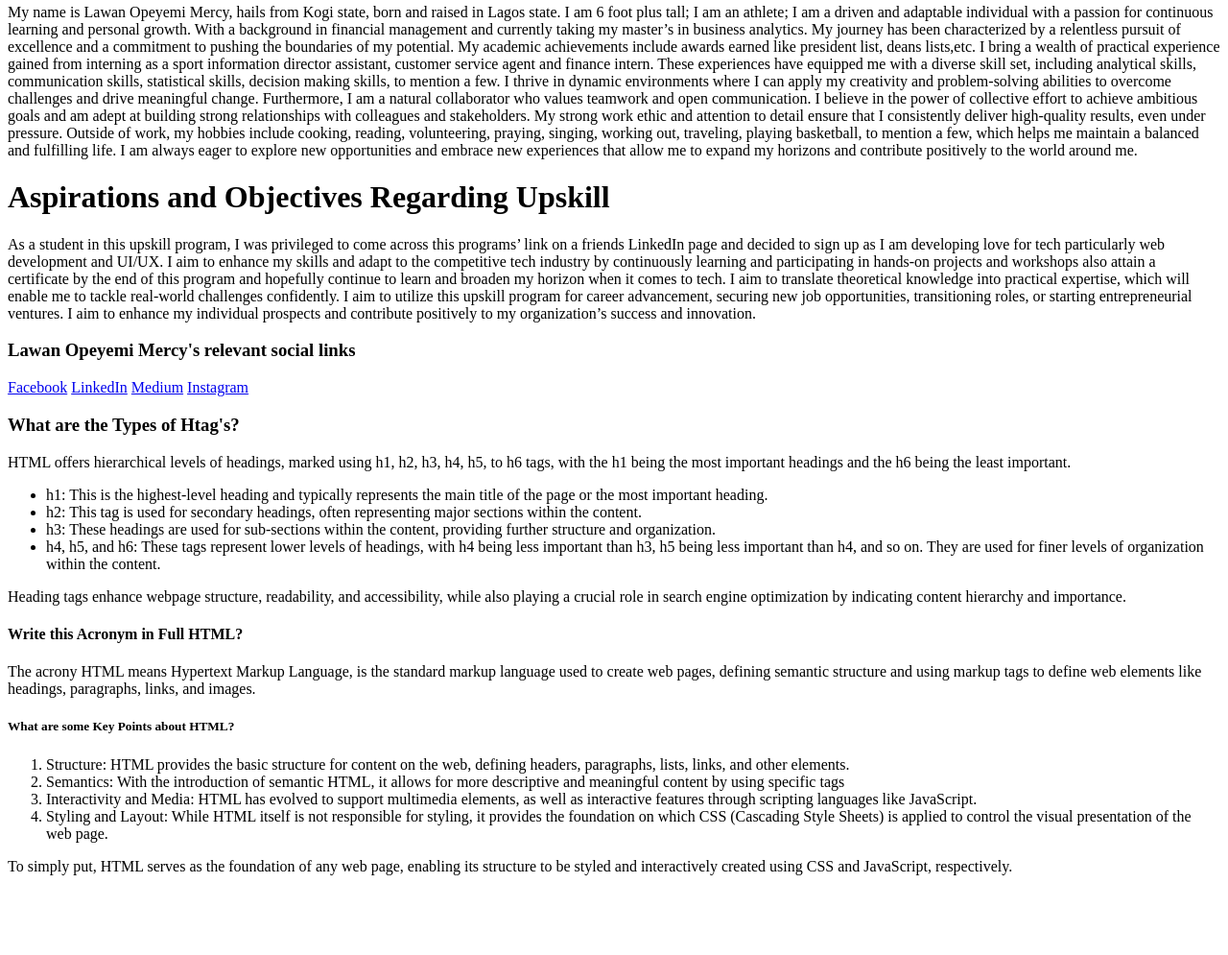
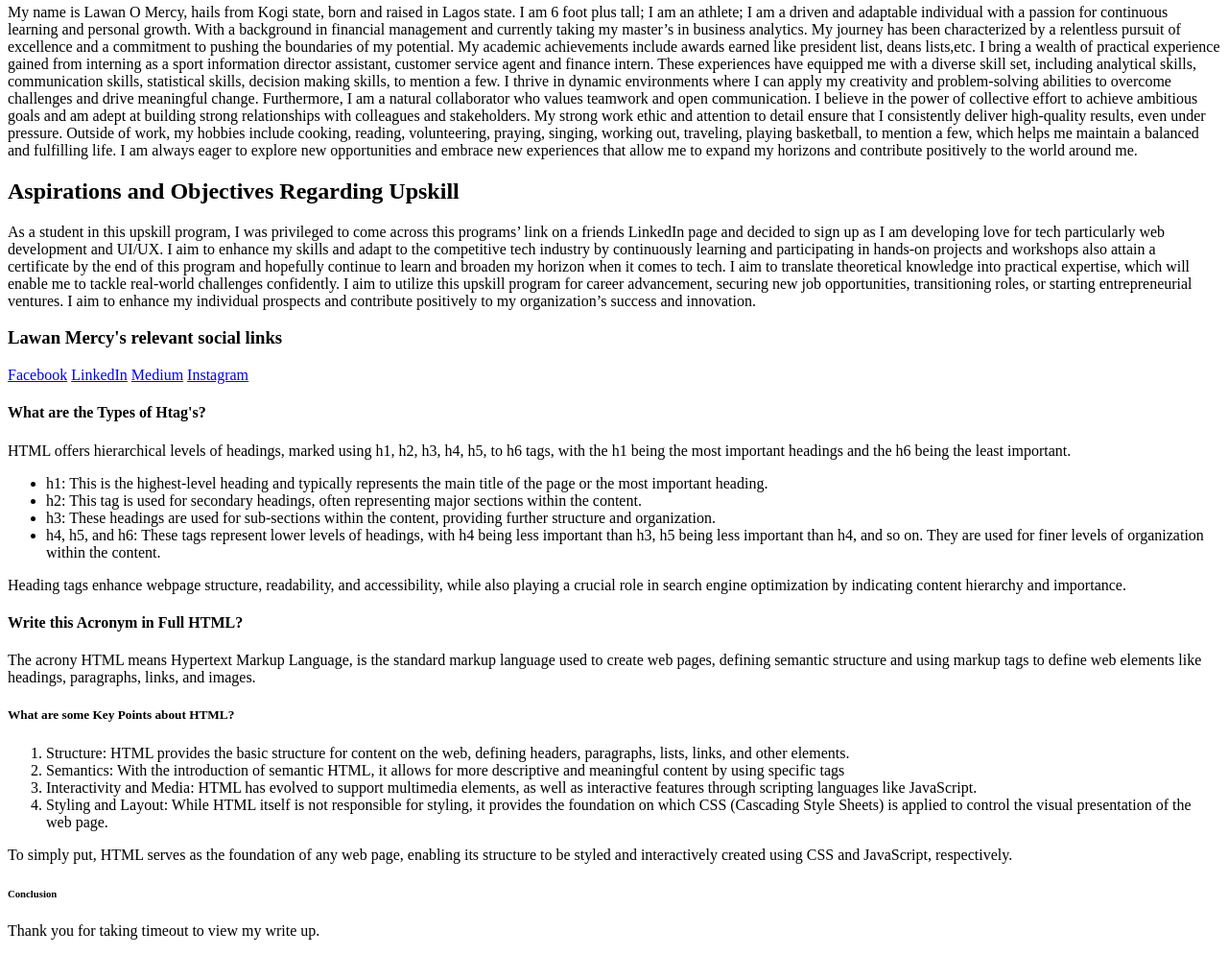
Before and after one commit to LawanMercy/SECOND-UPSKILL-ASSIGNMENT, a plain HTML site: page index.html in a window 1280 px wide. Shown: the part 688-1683 px from the top of the page at 96% size. Before the commit the page ends 1616 px from the top, so only its background shows below. Drawn offline with Linux system fonts and the light colour scheme.

Commit message:
line 111

```diff
--- a/index.html
+++ b/index.html
@@ -6,11 +6,11 @@
     <title>Assignment Two</title>
   </head>
   <body>
-    <img src="./assets/jab.jpeg" alt="Lawan Opeyemi Mercy" />
+    <img src="./assets/jab.jpeg" alt="Lawan O Mercy" />
     <a href="assets/jab.jpeg" target="_blank"> My Photo</a>
       <h1>Self Description</h1>
       <p>
-        My name is Lawan Opeyemi Mercy, hails from Kogi state, born and raised
+        My name is Lawan O Mercy, hails from Kogi state, born and raised
         in Lagos state. I am 6 foot plus tall; I am an athlete; I am a driven
         and adaptable individual with a passion for continuous learning and
         personal growth. With a background in financial management and currently
@@ -38,7 +38,7 @@
       </p>
     </div>
 
-    <h1>Aspirations and Objectives Regarding Upskill</h1>
+    <h2>Aspirations and Objectives Regarding Upskill</h2>
     <p>
       As a student in this upskill program, I was privileged to come across this
       programs’ link on a friends LinkedIn page and decided to sign up as I am
@@ -54,7 +54,7 @@
       I aim to enhance my individual prospects and contribute positively to my
       organization’s success and innovation.
     </p>
-    <h3>Lawan Opeyemi Mercy's relevant social links</h3>
+    <h3>Lawan Mercy's relevant social links</h3>
     <a href="https://www.facebook.com/lawan.messi.1" target="blank">
       Facebook</a
     >
@@ -69,7 +69,7 @@
       target="_blank"
       >Instagram</a
     >
-    <h3>What are the Types of Htag's?</h3>
+    <h4>What are the Types of Htag's?</h4>
     <p>
       HTML offers hierarchical levels of headings, marked using h1, h2, h3, h4,
       h5, to h6 tags, with the h1 being the most important headings and the h6
@@ -109,5 +109,7 @@
       <li>Styling and Layout: While HTML itself is not responsible for styling, it provides the foundation on which CSS (Cascading Style Sheets) is applied to control the visual presentation of the web page.</li>
     </ol>
     <p>To simply put, HTML serves as the foundation of any web page, enabling its structure to be styled and interactively created using CSS and JavaScript, respectively.</p>
+    <h6>Conclusion</h6>
+    <p>Thank you for taking timeout to view my write up.</p>
   </body>
 </html>
```
